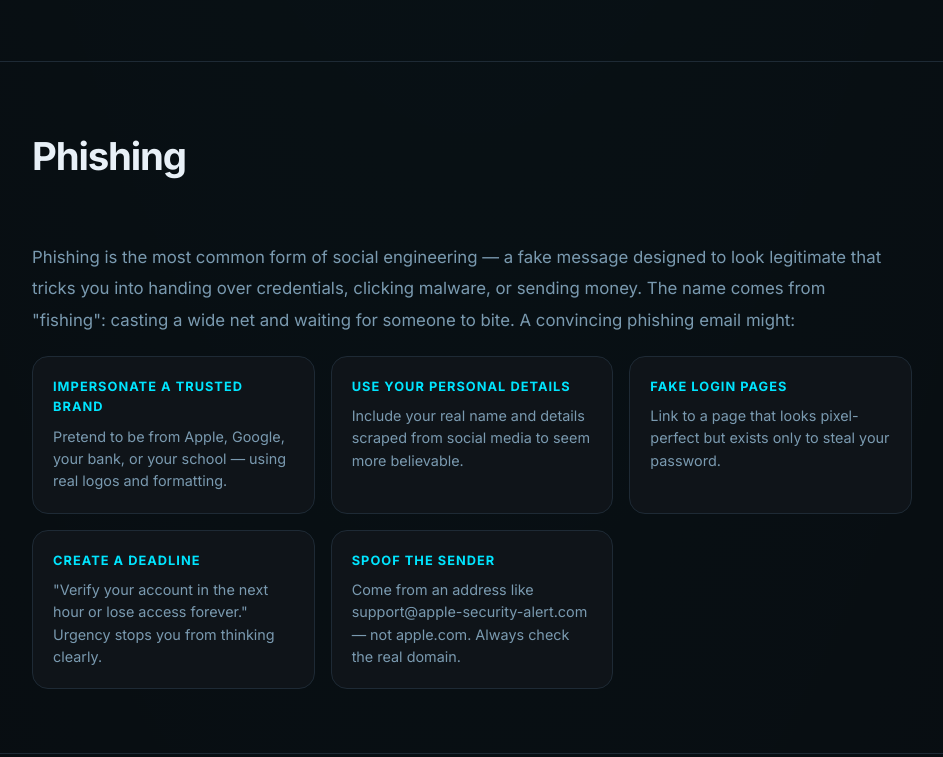
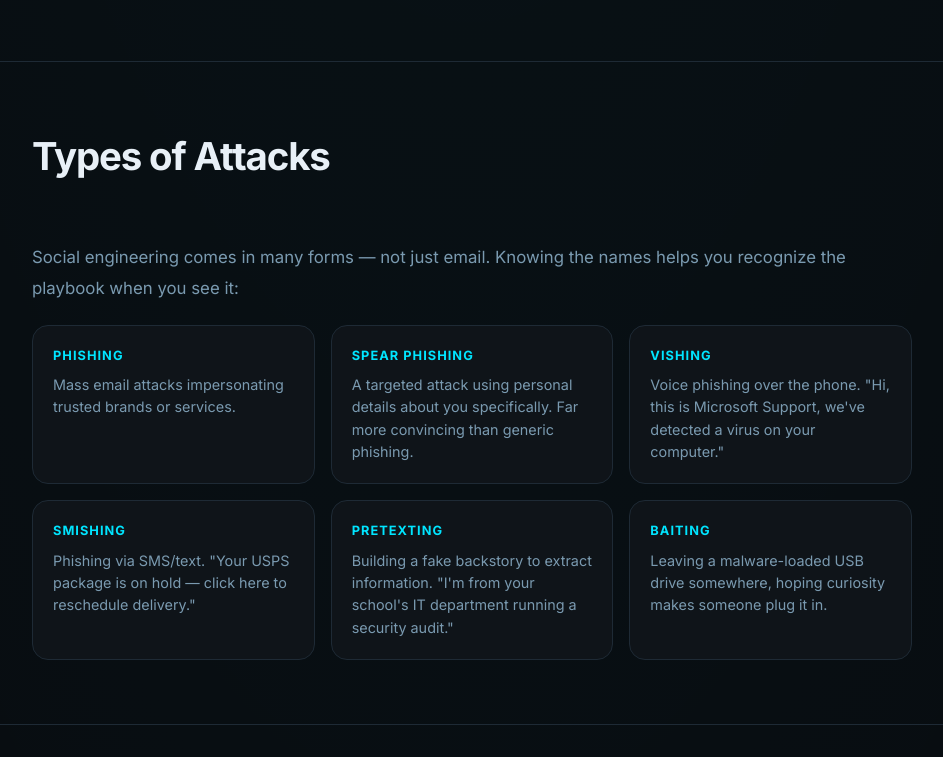
Before and after one commit to rebeccamossman/LOTF, a plain HTML site: page social-engineering/index.html in a window 1280 px wide. Shown: the part 1166-1923 px from the top of the page, without its empty margins (168-1111 px from the left). Drawn offline with Linux system fonts and the light colour scheme.

Commit message:
Delete phishing section from index.html
Removed detailed phishing section including examples and explanations.

```diff
--- a/social-engineering/index.html
+++ b/social-engineering/index.html
@@ -73,39 +73,6 @@
                 <div class="info-tile">
                   <div class="tile-heading">Reciprocity</div>
                   <p>When someone does something for us, we feel obligated to return the favor — even to strangers.</p>
-                </div>
-              </div>
-            </div>
-          </section>
-
-          <section class="slide" id="se-phishing" data-slide>
-            <div class="slide-content">
-              <h2>Phishing</h2>
-              <p class="slide-body">
-                Phishing is the most common form of social engineering — a fake message designed to look legitimate that
-                tricks you into handing over credentials, clicking malware, or sending money. The name comes from
-                "fishing": casting a wide net and waiting for someone to bite. A convincing phishing email might:
-              </p>
-              <div class="info-tiles">
-                <div class="info-tile">
-                  <div class="tile-heading">Impersonate a Trusted Brand</div>
-                  <p>Pretend to be from Apple, Google, your bank, or your school — using real logos and formatting.</p>
-                </div>
-                <div class="info-tile">
-                  <div class="tile-heading">Use Your Personal Details</div>
-                  <p>Include your real name and details scraped from social media to seem more believable.</p>
-                </div>
-                <div class="info-tile">
-                  <div class="tile-heading">Fake Login Pages</div>
-                  <p>Link to a page that looks pixel-perfect but exists only to steal your password.</p>
-                </div>
-                <div class="info-tile">
-                  <div class="tile-heading">Create a Deadline</div>
-                  <p>"Verify your account in the next hour or lose access forever." Urgency stops you from thinking clearly.</p>
-                </div>
-                <div class="info-tile">
-                  <div class="tile-heading">Spoof the Sender</div>
-                  <p>Come from an address like support@apple-security-alert.com — not apple.com. Always check the real domain.</p>
                 </div>
               </div>
             </div>
```
